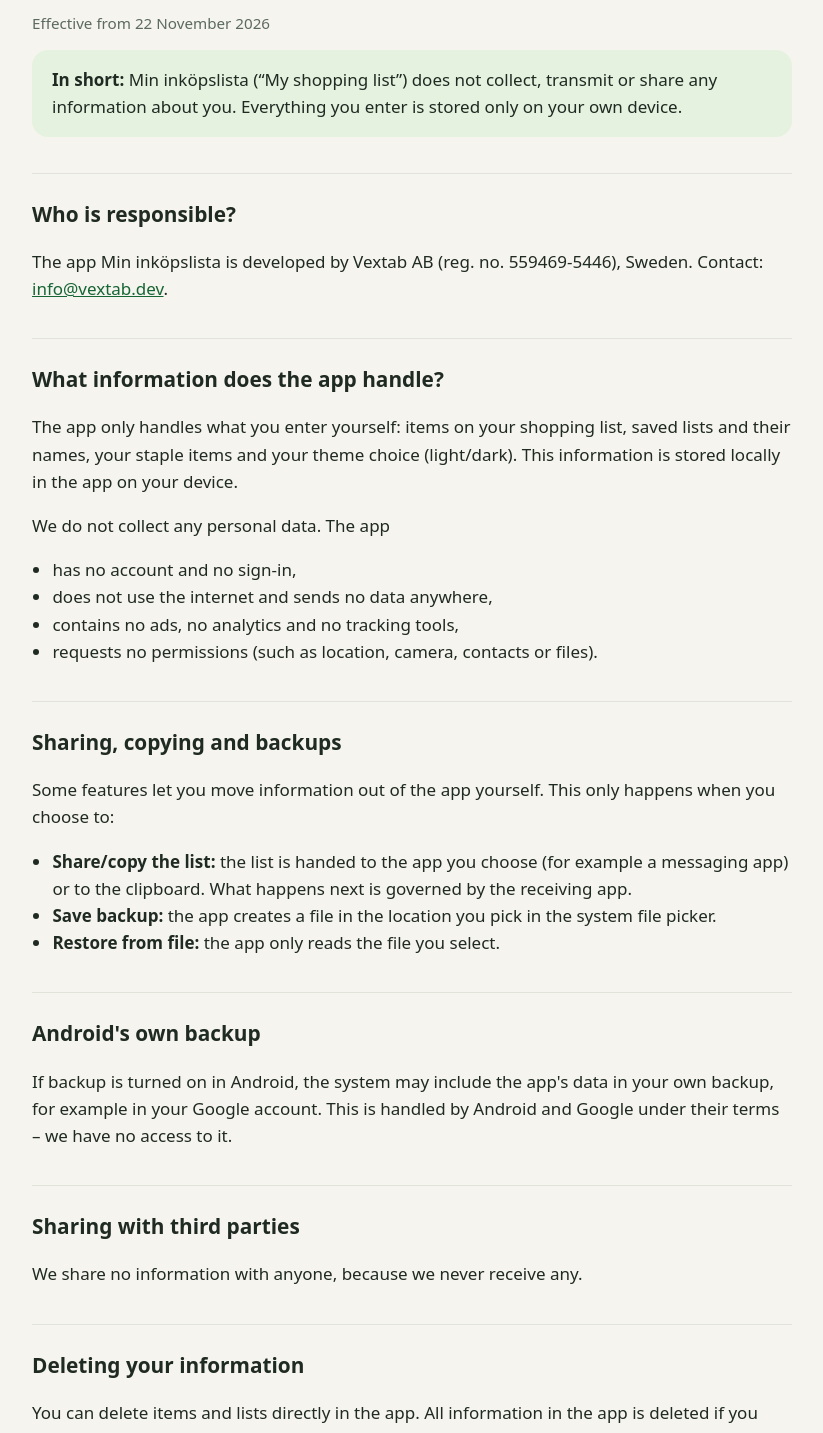
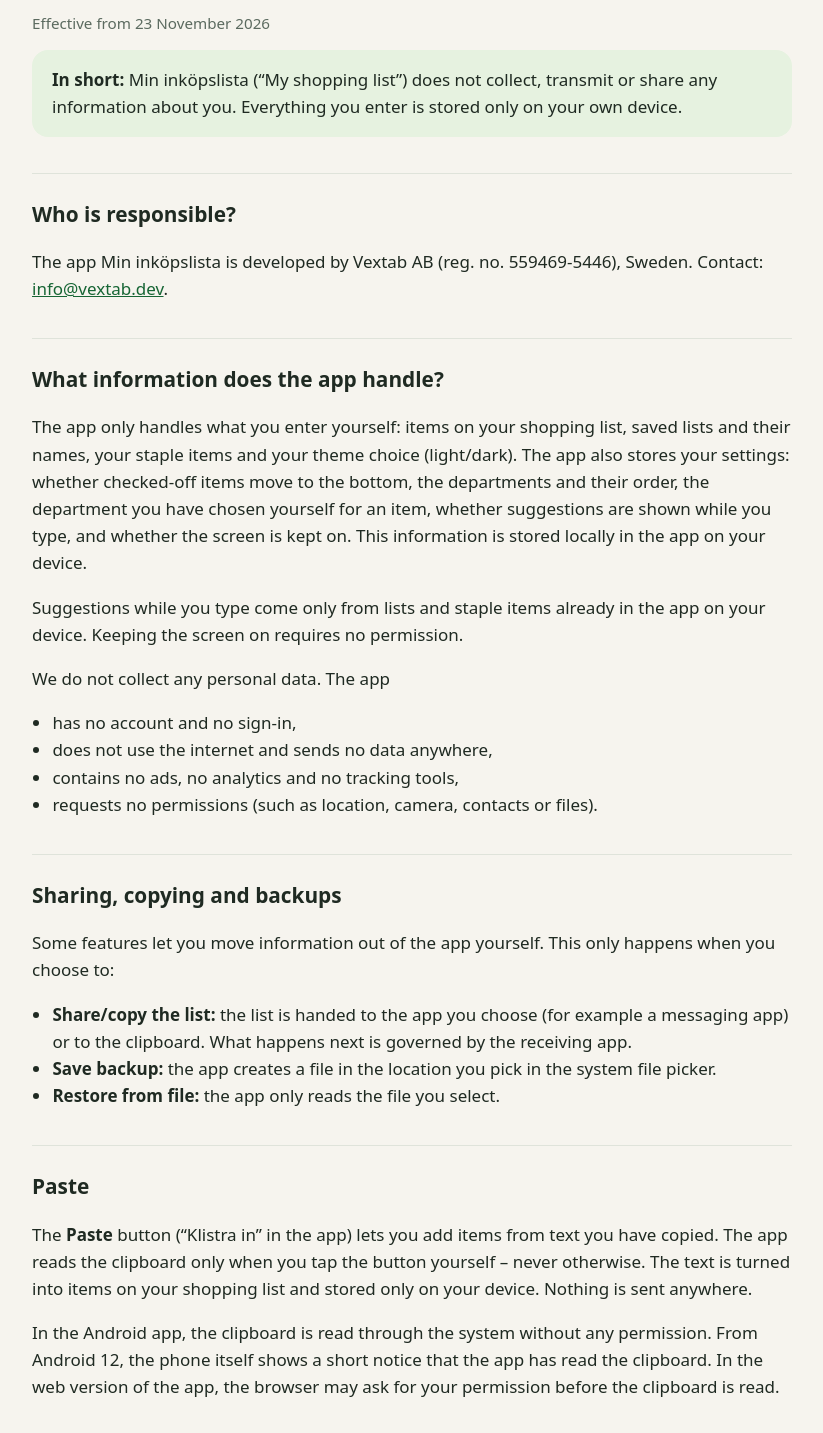
Before and after one commit to Vextab/vextab.dev, a plain HTML site: page en/min-inkopslista/privacy-policy/index.html in a window 1280 px wide. Shown: the part 149-1582 px from the top of the page, without its empty margins (228-1051 px from the left). Drawn offline with Linux system fonts and the light colour scheme.

Commit message:
Min inköpslista: policy för version 1.43 – Klistra in och inställningar (sv + en)
Nytt avsnitt om "Klistra in": urklippet läses bara när användaren
trycker på knappen, inget skickas någonstans. Inställningarna
(avdelningar, förslag, skärmen tänd m.m.) nämns bland det som sparas
på enheten. Gäller från 23 november 2026.

Co-Authored-By: Claude Opus 5.5 <noreply@anthropic.com>

```diff
--- a/en/min-inkopslista/privacy-policy/index.html
+++ b/en/min-inkopslista/privacy-policy/index.html
@@ -19,7 +19,7 @@
 
   <main class="wrap policy">
     <h1>Privacy policy for Min inköpslista</h1>
-    <p class="meta">Effective from 22 November 2026</p>
+    <p class="meta">Effective from 23 November 2026</p>
 
     <p class="summary"><strong>In short:</strong> Min inköpslista (“My shopping list”) does not collect, transmit or share any information about you. Everything you enter is stored only on your own device.</p>
 
@@ -27,7 +27,8 @@
     <p>The app Min inköpslista is developed by Vextab AB (reg. no. 559469-5446), Sweden. Contact: <a href="mailto:info@vextab.dev">info@vextab.dev</a>.</p>
 
     <h2>What information does the app handle?</h2>
-    <p>The app only handles what you enter yourself: items on your shopping list, saved lists and their names, your staple items and your theme choice (light/dark). This information is stored locally in the app on your device.</p>
+    <p>The app only handles what you enter yourself: items on your shopping list, saved lists and their names, your staple items and your theme choice (light/dark). The app also stores your settings: whether checked-off items move to the bottom, the departments and their order, the department you have chosen yourself for an item, whether suggestions are shown while you type, and whether the screen is kept on. This information is stored locally in the app on your device.</p>
+    <p>Suggestions while you type come only from lists and staple items already in the app on your device. Keeping the screen on requires no permission.</p>
     <p>We do not collect any personal data. The app</p>
     <ul>
       <li>has no account and no sign-in,</li>
@@ -43,6 +44,10 @@
       <li><strong>Save backup:</strong> the app creates a file in the location you pick in the system file picker.</li>
       <li><strong>Restore from file:</strong> the app only reads the file you select.</li>
     </ul>
+
+    <h2>Paste</h2>
+    <p>The <strong>Paste</strong> button (“Klistra in” in the app) lets you add items from text you have copied. The app reads the clipboard only when you tap the button yourself – never otherwise. The text is turned into items on your shopping list and stored only on your device. Nothing is sent anywhere.</p>
+    <p>In the Android app, the clipboard is read through the system without any permission. From Android 12, the phone itself shows a short notice that the app has read the clipboard. In the web version of the app, the browser may ask for your permission before the clipboard is read.</p>
 
     <h2>Android's own backup</h2>
     <p>If backup is turned on in Android, the system may include the app's data in your own backup, for example in your Google account. This is handled by Android and Google under their terms – we have no access to it.</p>
```
Also changed, not shown: min-inkopslista/integritetspolicy/index.html (+7 -2 lines).
